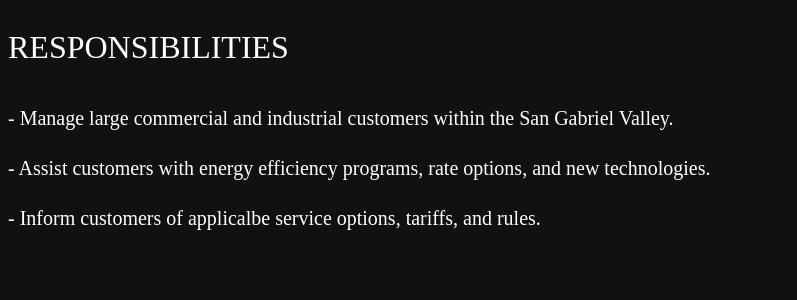
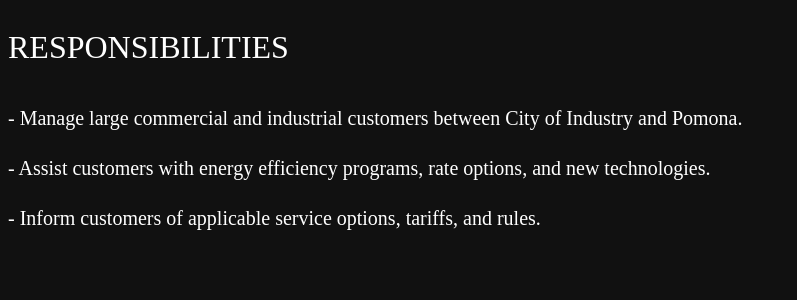
Before and after one commit to 1996leejoshua/1996leejoshua.github.io, a Jekyll site: the page built from resume/index.html, in a window 1280 px wide and 900 px high, scrolled down 690 px, cut to the strip 153-456 px from the top of the window. Shown: the top 300 px of the strip, without its empty margins (0-797 px from the left). Built offline with Jekyll 4.4.1, drawn with Linux system fonts in a browser that asks for light colours.

Commit message:
Update index.html

```diff
--- a/resume/index.html
+++ b/resume/index.html
@@ -14,9 +14,9 @@
 	<p> I currently work as an associate account executive at SoCalGas within the Customer Energy Solutions division.</p>
 	<br>
 	<p style="font-size:2em">RESPONSIBILITIES</p>
-	<p>- Manage large commercial and industrial customers within the San Gabriel Valley.</p>
+	<p>- Manage large commercial and industrial customers between City of Industry and Pomona.</p>
 	<p>- Assist customers with energy efficiency programs, rate options, and new technologies.</p>
-	<p>- Inform customers of applicalbe service options, tariffs, and rules.</p>
+	<p>- Inform customers of applicable service options, tariffs, and rules.</p>
 	<br><br><br>
 	</div>
 </div>
```
